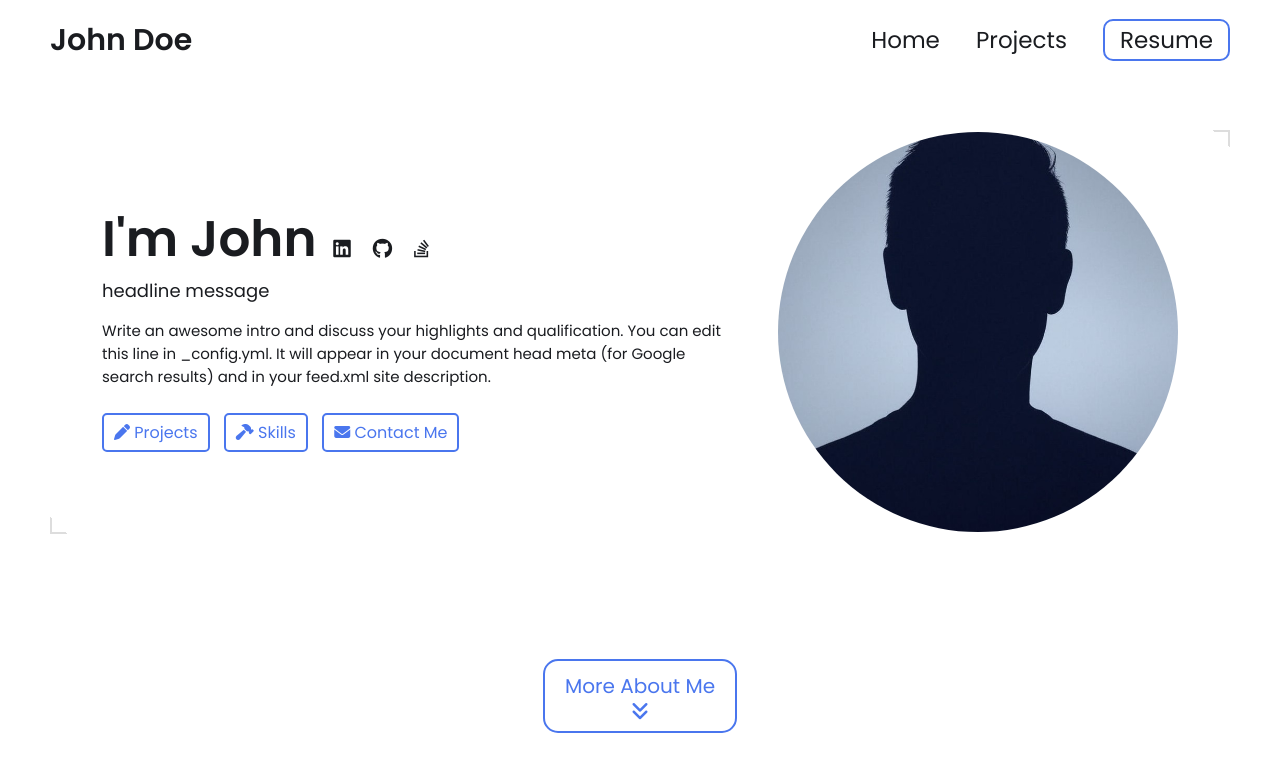
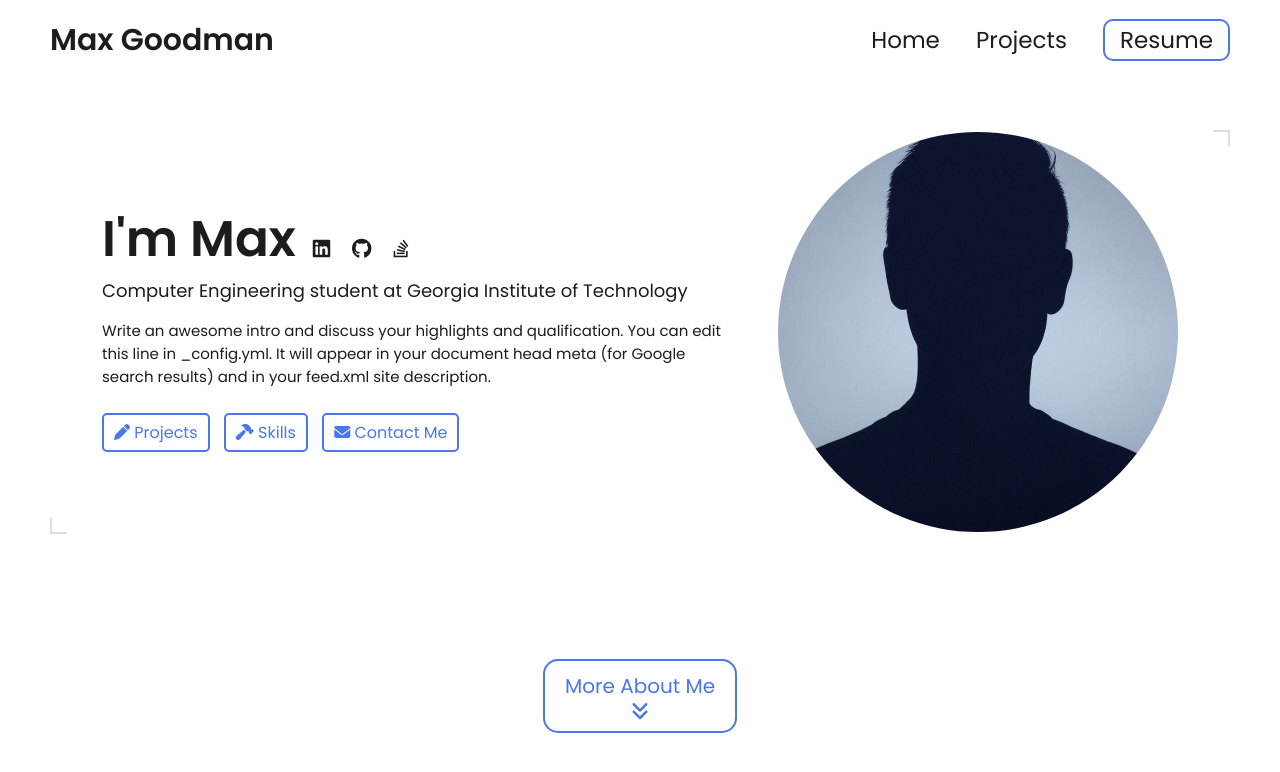
Before and after one commit to Maxgoodman07/Maxgoodman07.github.io, a Jekyll site: the page built from index.html, in a window 1280 px wide and 900 px high. Shown: the top 772 px of the window. Built offline with Jekyll 4.4.1, drawn with Linux system fonts in a browser that asks for light colours.

Commit message:
Update _config.yml

```diff
--- a/_config.yml
+++ b/_config.yml
@@ -7,13 +7,13 @@
 
 # Main Page Setup
 
-title: John Doe's Portfolio # This is what shows up in the tab of the browser
+title: Max Goodman's ePortfolio # This is what shows up in the tab of the browser
 
 
 
 # Hero Section
-name: John Doe
-headline: headline message
+name: Max Goodman
+headline: Computer Engineering student at Georgia Institute of Technology
 description: >- # dont remove this line. this will ignore all new lines until the next section
   Write an awesome intro and discuss your highlights and qualification. You can edit this
   line in _config.yml. It will appear in your document head meta (for
```
